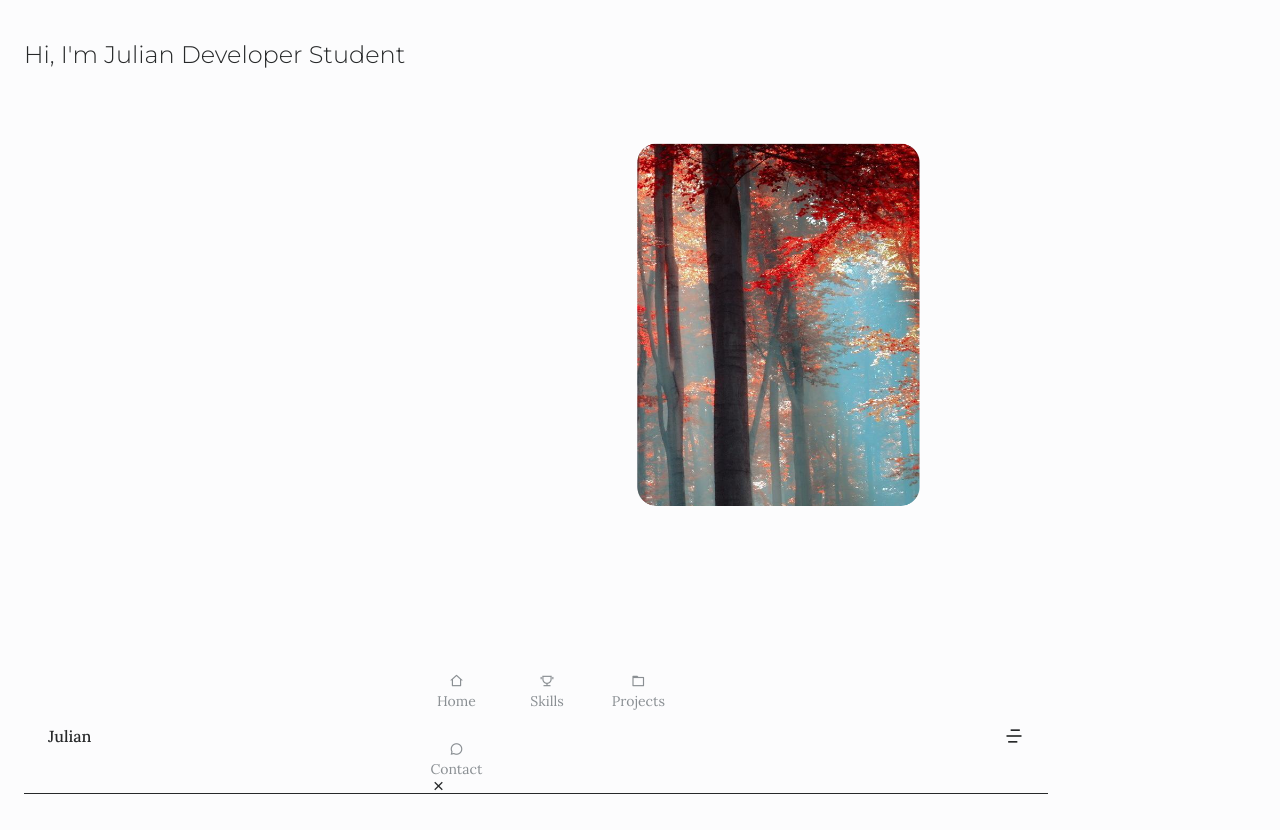
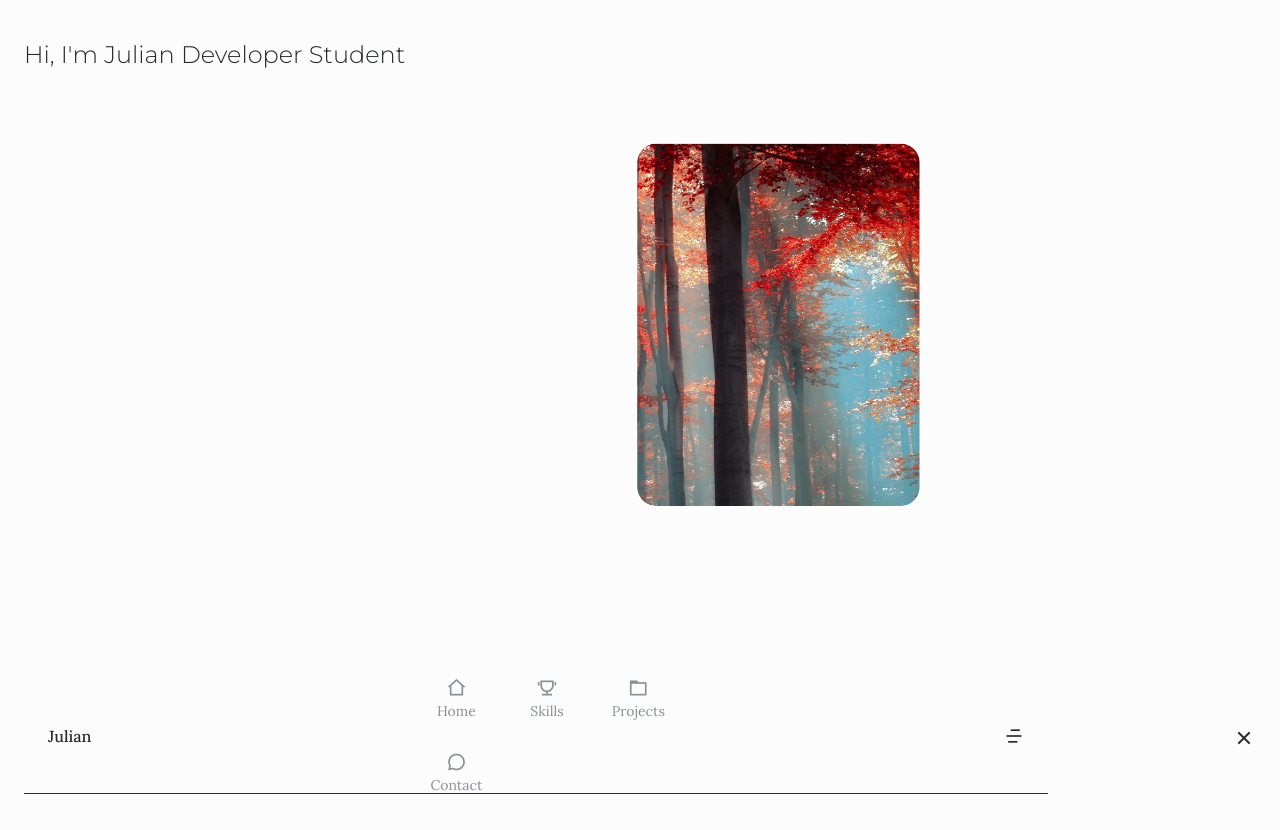
Before and after one commit to Unhyphenated/personal-portfolio, a plain HTML site: page index.html in a window 1280 px wide. Drawn offline with nearby package versions, Linux system fonts and the light colour scheme; files that its build step writes are made by us from their sources; files whose address does not match are found by name.

Commit message:
Adjust nav styles.

```diff
--- a/style.css
+++ b/style.css
@@ -199,7 +199,7 @@ body.dark-theme {
     width: 88%;
     left: 0;
     right: 0;
-    bottom: 2rem;
+    bottom: -60%;
     margin: 0 auto;
     background-color: var(--body-color);
     box-shadow: 0 4px 20px hsla(207, 24%, 35%, .1);
@@ -227,10 +227,23 @@ body.dark-theme {
 
 .nav__link:hover {
   color: var(--title-color);
+}
 
+.nav__link i{
+  font-size: 1.25rem;
+}
+
+.nav__close {
+  position: absolute;
+  right: 1.5rem;
+  bottom: .7rem;
+  font-size: 1.5rem;
+  cursor: pointer;
 }
 /* Show menu */
-
+.show-menu {
+  bottom: 2rem;
+}
 
 /* Active link */
 
```
